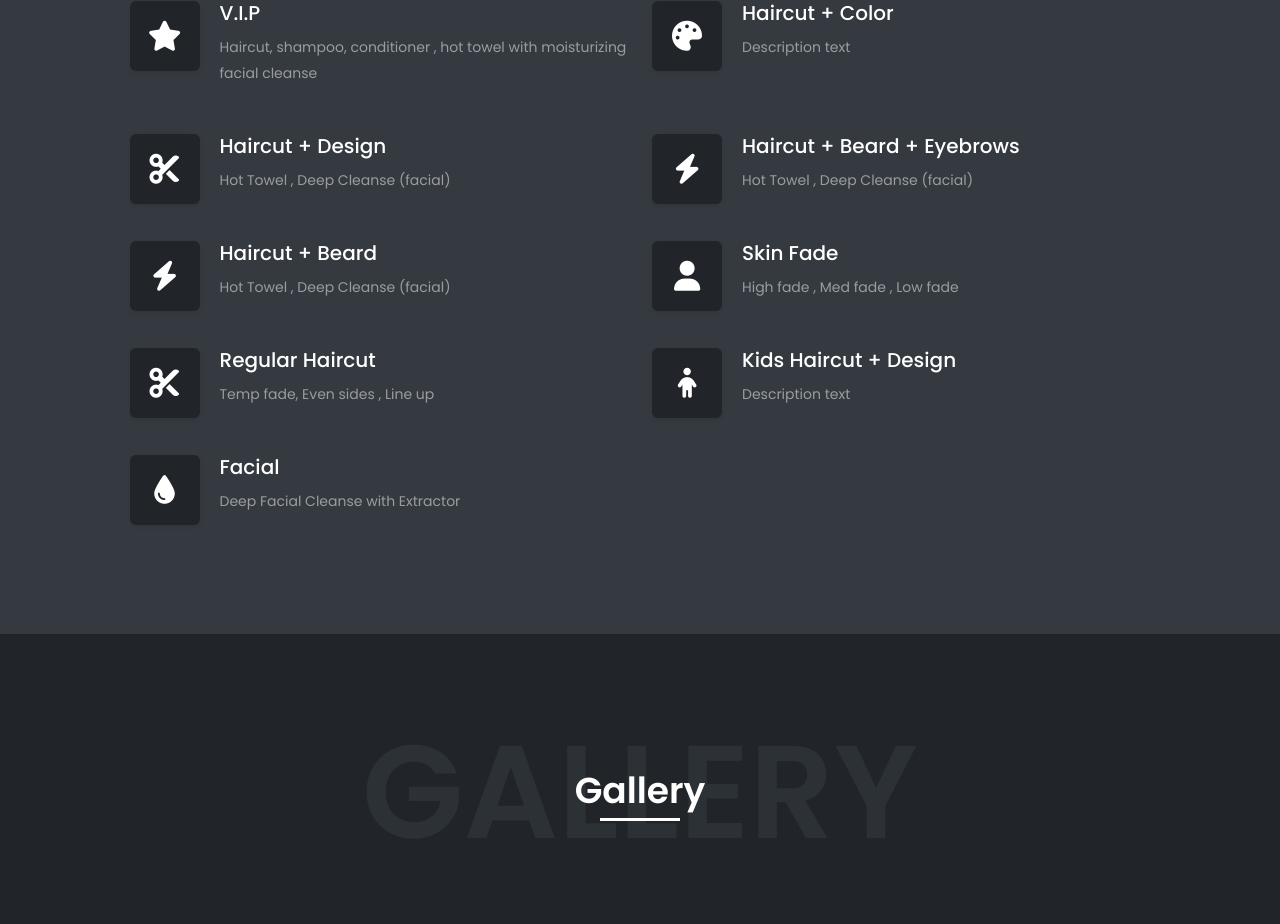
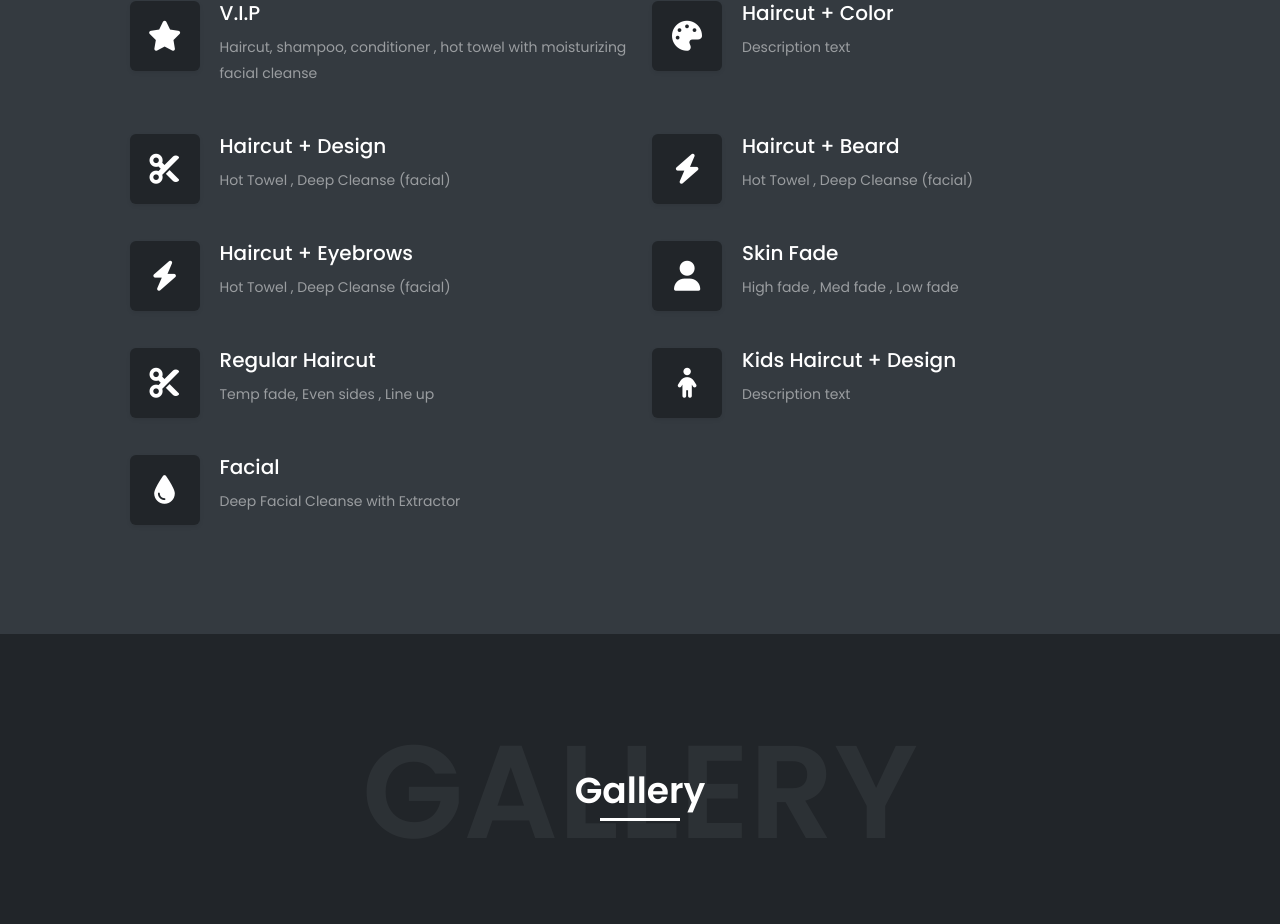
Before and after one commit to MLe678/flo-shop, a React (Create React App) app: page / in a window 1280 px wide. Shown: the part 1880-2804 px from the top of the page. Built offline with nearby package versions, Linux system fonts and the light colour scheme.

Commit message:
updated service order

```diff
--- a/src/components/Services.jsx
+++ b/src/components/Services.jsx
@@ -19,12 +19,12 @@ const Services = ({ classicHeader, darkTheme }) => {
       icon: "fas fa-scissors",
     },
     {
-      name: "Haircut + Beard + Eyebrows",
+      name: "Haircut + Beard",
       desc: "Hot Towel , Deep Cleanse (facial)",
       icon: "fas fa-bolt",
     },
     {
-      name: "Haircut + Beard",
+      name: "Haircut + Eyebrows",
       desc: "Hot Towel , Deep Cleanse (facial)",
       icon: "fas fa-bolt",
     },
```
